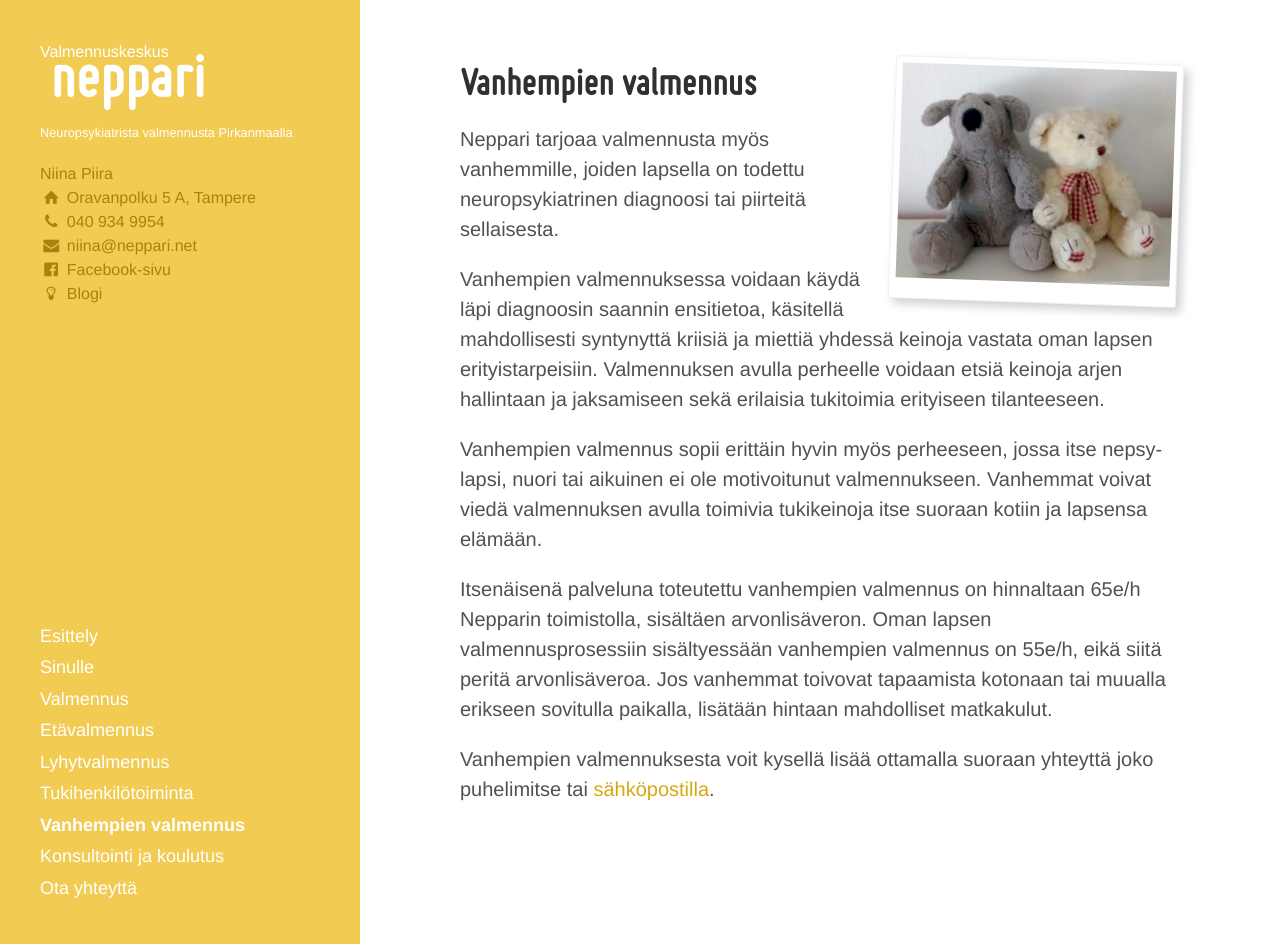
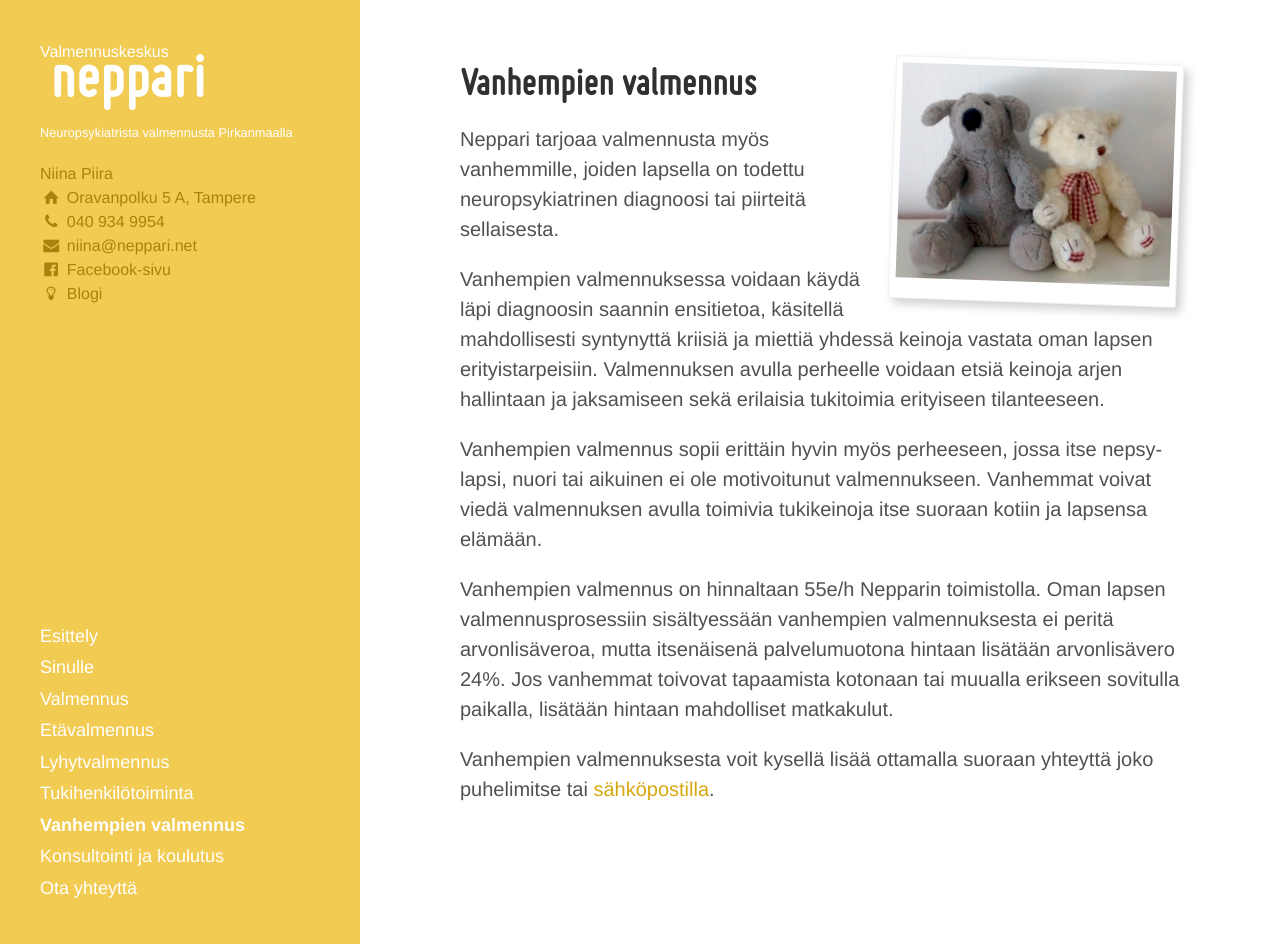
Before and after one commit to niinapiira/neppari.net, a Jekyll site: the page built from vanhempien-valmennus.md, in a window 1280 px wide and 944 px high. Built offline with Jekyll 4.4.1, drawn with Linux system fonts in a browser that asks for light colours.

Commit message:
arvonlisäverollinen ja veroton hinta

```diff
--- a/vanhempien-valmennus.md
+++ b/vanhempien-valmennus.md
@@ -16,14 +16,15 @@ polaroid: ""
 
 
 
+
 Neppari tarjoaa valmennusta myös vanhemmille, joiden lapsella on todettu neuropsykiatrinen diagnoosi tai piirteitä sellaisesta.
 
 Vanhempien valmennuksessa voidaan käydä läpi diagnoosin saannin ensitietoa, käsitellä mahdollisesti syntynyttä kriisiä ja miettiä yhdessä keinoja vastata oman lapsen erityistarpeisiin. Valmennuksen avulla perheelle voidaan etsiä keinoja arjen hallintaan ja jaksamiseen sekä erilaisia tukitoimia erityiseen tilanteeseen.
 
 Vanhempien valmennus sopii erittäin hyvin myös perheeseen, jossa itse nepsy-lapsi, nuori tai aikuinen ei ole motivoitunut valmennukseen. Vanhemmat voivat viedä valmennuksen avulla toimivia tukikeinoja itse suoraan kotiin ja lapsensa elämään.
 
-Itsenäisenä palveluna toteutettu vanhempien valmennus on hinnaltaan 65e/h Nepparin toimistolla, sisältäen arvonlisäveron.
-Oman lapsen valmennusprosessiin sisältyessään vanhempien valmennus on 55e/h, eikä siitä peritä arvonlisäveroa.
+Vanhempien valmennus on hinnaltaan 55e/h Nepparin toimistolla.
+Oman lapsen valmennusprosessiin sisältyessään vanhempien valmennuksesta ei peritä arvonlisäveroa, mutta itsenäisenä palvelumuotona hintaan lisätään arvonlisävero 24%.
 Jos vanhemmat toivovat tapaamista kotonaan tai muualla erikseen sovitulla paikalla, lisätään hintaan mahdolliset matkakulut.
 
 Vanhempien valmennuksesta voit kysellä lisää ottamalla suoraan yhteyttä joko puhelimitse tai [sähköpostilla](/ota-yhteytta).
```
